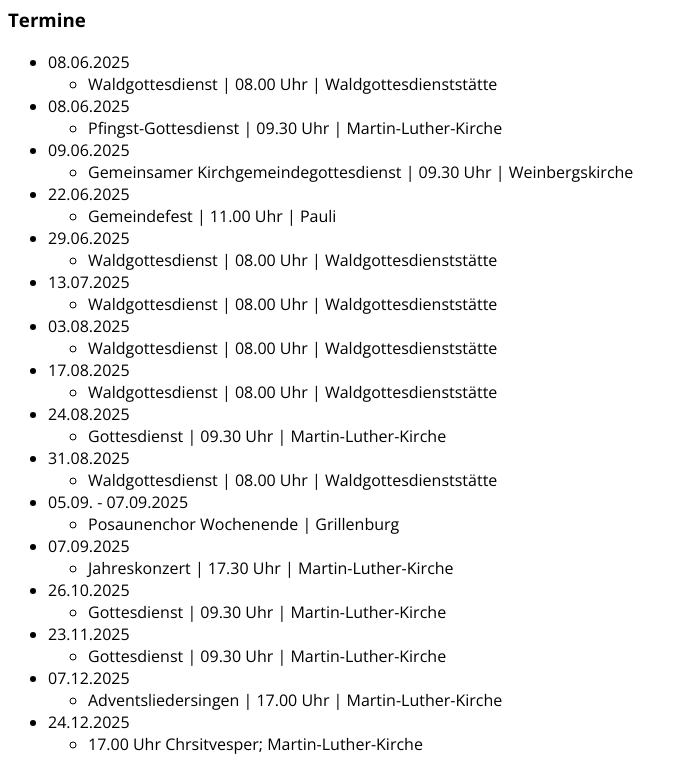
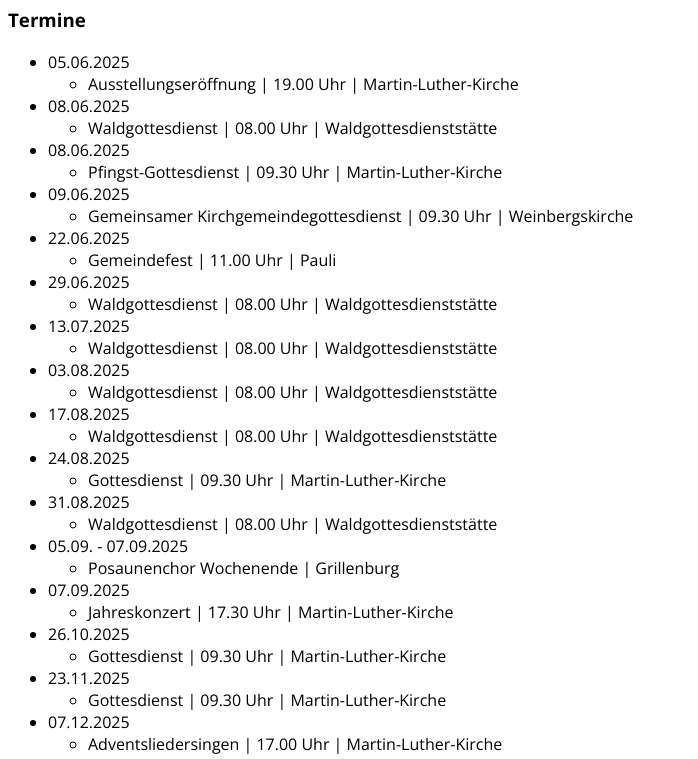
Before and after one commit to pcmlk/pcmlk.github.io, a plain HTML site: page index.html in a window 1280 px wide. Shown: the part 73-832 px from the top of the page, without its empty margins (0-698 px from the left). Drawn offline with nearby package versions, Linux system fonts and the light colour scheme.

Commit message:
Terminübersicht angepasst.

```diff
--- a/index.html
+++ b/index.html
@@ -14,6 +14,9 @@
     <section>
       <h3>Termine</h3>
       <ul>
+        <li>05.06.2025
+          <ul><li>Ausstellungseröffnung | 19.00 Uhr | Martin-Luther-Kirche</li></ul>
+        </li>
         <li>08.06.2025
           <ul><li>Waldgottesdienst | 08.00 Uhr | Waldgottesdienststätte</li></ul>
         </li>
```
